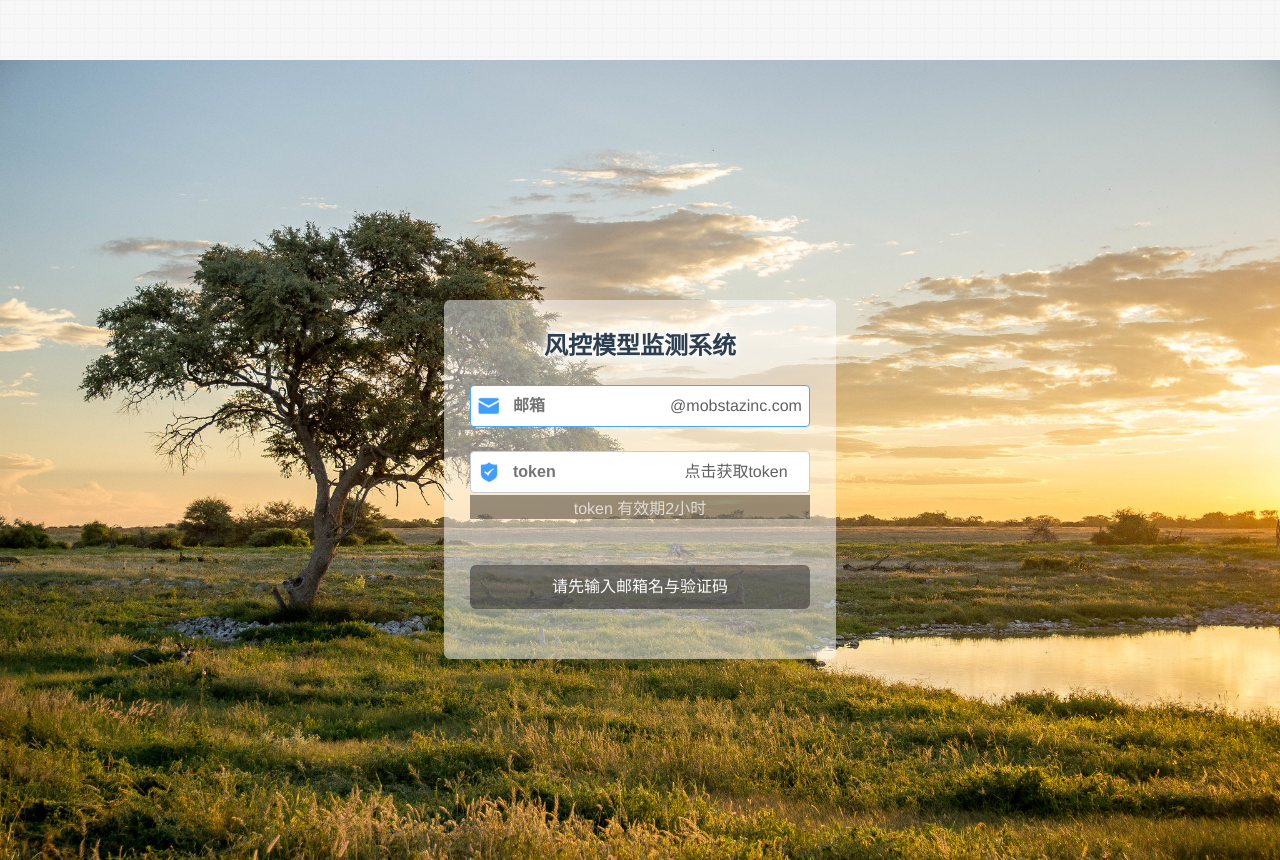
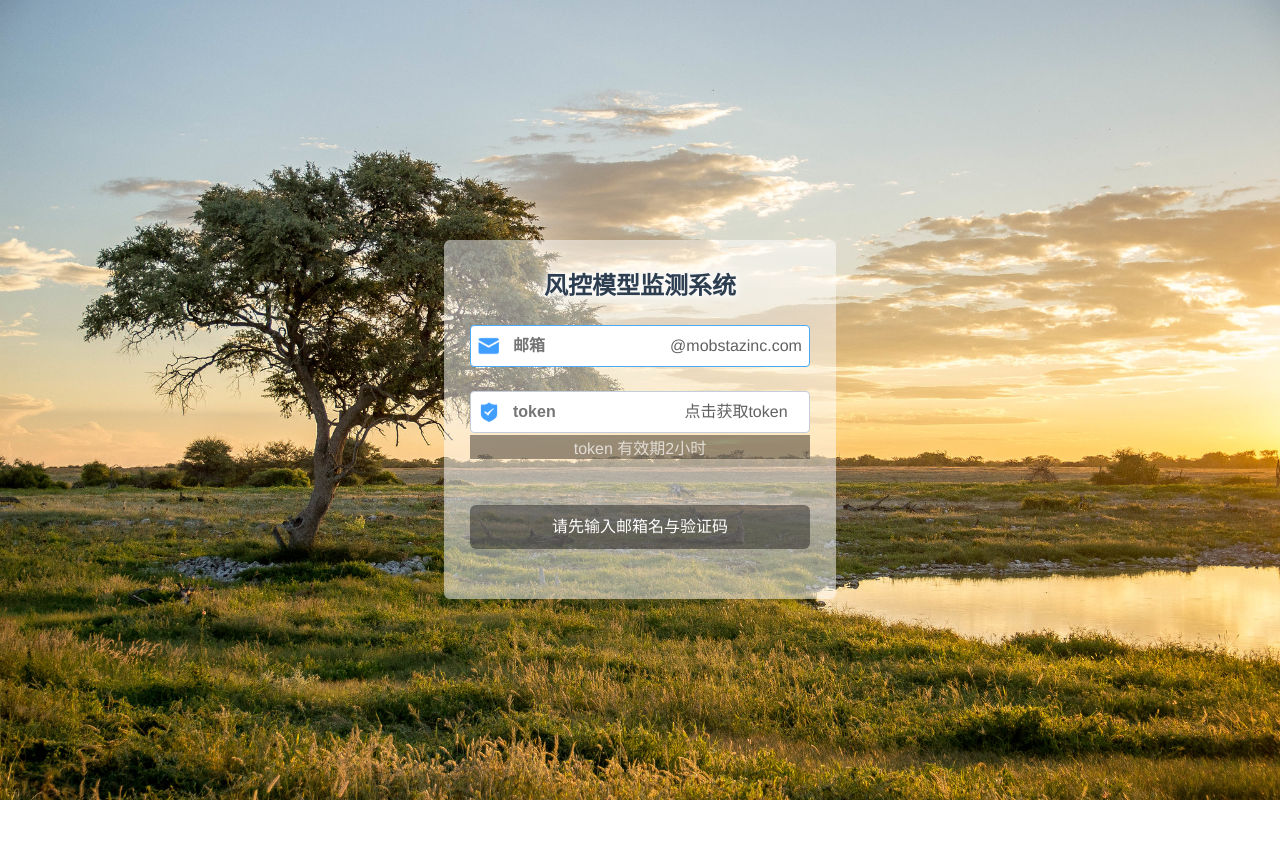
Before and after one commit to hao-chn/chartFrontEnd, a Vue app: page /chart in a window 1280 px wide. After the commit the page ends 800 px from the top, so only its background shows below. Built offline with nearby package versions, Linux system fonts and the light colour scheme; what vue-jsonp would draw is missing.

Commit message:
布局变动
布局调整

```diff
--- a/src/pages/charts/chart.vue
+++ b/src/pages/charts/chart.vue
@@ -92,6 +92,9 @@
                 </el-input>
             </div>
 
+            <h4 style="display: inline-block;width: 280px;margin: 5px 10px 5px">（定义逾期天数）逾期<el-input-number v-model="num" :min='0' :max='31'  size="mini"  @change="handleChange" style="margin:10px 10px 20px 10px"></el-input-number>天</h4>
+            <h4 style="display: inline-block;width: 280px;margin: 5px 10px 5px">(定义分期期数标记）分期标的<el-input-number v-model="termMonth" :min='0' :max='24'  size="mini"  @change="handleChange" style="margin:10px 10px 20px 10px"></el-input-number>期</h4>
+
             <!--isometric-->
             <el-button-group v-show="!isometry"
                 style="color: #a8a8a8;display: inline-block;width: 280px;margin: 5px 10px 5px">
@@ -147,7 +150,68 @@
         </el-card>
 
 
+
+
+        <el-card class="box-card" id="monthChartsData" style="margin-bottom: 30px">
+            <!-- 月度变化情况 -->
+            <h3>月度分数变化情况<el-button @click="PSIMonthRefresh" style="margin:0 auto 20px 20px">{{refreshShow}}</el-button></h3>
+            <h3 style="margin:20px auto 0 auto">逾期情况</h3>
+
+            <el-table :data="delinqucyByMonth" stripe style="width: 100%;white-space: pre-line!important">
+                <el-table-column prop="scorecut" label="分数段" width="180" header-align="center"></el-table-column>
+                <el-table-column v-for="(item,index0) in PSIMonth" :key="index0" :prop="item[0]" :label= "item[0].replace(/-\d*$/g,'')" header-align="center">
+                </el-table-column>
+            </el-table>
+
+            <h3 style="margin:20px auto 0 auto">申请用户分布情况</h3>
+
+            <el-table :data="applyRatioByMonth" stripe style="width: 100%;white-space: pre-line!important">
+                <el-table-column prop="scorecut" label="分数段" width="180" header-align="center"></el-table-column>
+                <el-table-column v-for="(item,index0) in PSIMonth" :key="index0" :prop="item[0]" :label= "item[0].replace(/-\d*$/g,'')" header-align="center">
+                </el-table-column>
+            </el-table>
+
+            <h3 style="margin:20px auto 0 auto">分数/特征分离度(KS)</h3>
+
+            <el-table :data="ksByMonth" stripe style="width: 100%;white-space: pre-line!important">
+                <el-table-column prop="scorecut" label="分数段" width="180" header-align="center"></el-table-column>
+                <el-table-column v-for="(item,index0) in PSIMonth" :key="index0" :prop="item[0]" :label= "item[0].replace(/-\d*$/g,'')" header-align="center">
+                </el-table-column>
+            </el-table>
+
+            <!--chart-->
+            <h3 style="margin:20px auto 0 auto">分数分布</h3>
+            <el-button-group>
+                <el-button type="primary" @click="monthOverdue(seriesMon)">数量</el-button>
+                <el-button type="primary" @click="monthOverdue_Ratio(seriesMonRatio)">比例<i class=" el-icon--right"></i></el-button>
+            </el-button-group>
+            <div id="overdueMonth" :style="{width:'100%',height:'400px'}" style="margin-top:10px"></div>
+
+            <!-- PSI月度分布表 -->
+            <div id="PSIMonthIn" style="margin:20px auto 20px auto">
+
+                <h3>PSI分布</h3>
+
+                <el-table :data="tableDataPSIMonthIn">
+                    <el-table-column prop="vertical" label="">
+                    </el-table-column>
+
+                    <el-table-column v-for="(item,index0) in PSIMonth" :key="index0" :prop="item[0]" :label= "item[0].replace(/-\d*$/g,'')" header-align="center">
+                        <template slot-scope="scope" >
+                            <el-popover trigger="hover" placement="top">
+                            <p>{{scope.row[item[0].replace(/-\d*$/g,'')]}}</p>
+                            <div slot="reference" class="name-wrapper">
+                                <el-tag size="medium" class="scopeRow" :class="scope.row[item[0].replace(/-\d*$/g,'')]>=0.2?'red':''" >{{scope.row[item[0].replace(/-\d*$/g,'')]}}</el-tag>
+                            </div>
+                            </el-popover>
+                        </template>
+                    </el-table-column>
+                </el-table>
+            </div>
+
+        </el-card>
         <el-card class="box-card" id="chartAB" style="margin-bottom: 30px">
+            <h3>AB组对照比较（月份数据细分）</h3>
             <div style="display: flex;justify-content: space-around">
                 <div id="SizerA">
                     <el-date-picker
@@ -189,12 +253,8 @@
 
 
             <!--chart-->
-            <h4>（定义逾期天数）逾期<el-input-number v-model="num" :min='0' :max='31'  size="mini"  @change="handleChange" style="margin:10px 10px 20px 10px"></el-input-number>天</h4>
-            <h4> (定义分期期数标记）分期标的<el-input-number v-model="termMonth" :min='0' :max='24'  size="mini"  @change="handleChange" style="margin:10px 10px 20px 10px"></el-input-number>期</h4>
+
             <div id="ABOverdue" :style="{width:'100%',height:'400px'}"></div>
-
-
-
             <!--type-->
             <el-button-group>
                 <el-button type="primary" :class="{active1:backgroundColor6 == 1}" @click="overdue_num">
@@ -207,66 +267,6 @@
             <!--chart-->
             <div id="myOverdue" :style="{width:'100%',height:'330px'}"></div>
         </el-card>
-
-        <el-card class="box-card" id="chartAB" style="margin-bottom: 30px">
-            <!-- 月度变化情况 -->
-            <h3>月度分数变化情况<el-button @click="PSIMonthRefresh" style="margin:0 auto 20px 20px">{{refreshShow}}</el-button></h3>
-            <h3 style="margin:20px auto 0 auto">逾期情况</h3>
-
-            <el-table :data="delinqucyByMonth" stripe style="width: 100%;white-space: pre-line!important">
-                <el-table-column prop="scorecut" label="分数段" width="180" header-align="center"></el-table-column>
-                <el-table-column v-for="(item,index0) in PSIMonth" :key="index0" :prop="item[0]" :label= "item[0].replace(/-\d*$/g,'')" header-align="center">
-                </el-table-column>
-            </el-table>
-
-            <h3 style="margin:20px auto 0 auto">申请用户分布情况</h3>
-
-            <el-table :data="applyRatioByMonth" stripe style="width: 100%;white-space: pre-line!important">
-                <el-table-column prop="scorecut" label="分数段" width="180" header-align="center"></el-table-column>
-                <el-table-column v-for="(item,index0) in PSIMonth" :key="index0" :prop="item[0]" :label= "item[0].replace(/-\d*$/g,'')" header-align="center">
-                </el-table-column>
-            </el-table>
-
-            <h3 style="margin:20px auto 0 auto">分数/特征分离度(KS)</h3>
-
-            <el-table :data="ksByMonth" stripe style="width: 100%;white-space: pre-line!important">
-                <el-table-column prop="scorecut" label="分数段" width="180" header-align="center"></el-table-column>
-                <el-table-column v-for="(item,index0) in PSIMonth" :key="index0" :prop="item[0]" :label= "item[0].replace(/-\d*$/g,'')" header-align="center">
-                </el-table-column>
-            </el-table>
-
-            <!--chart-->
-            <h3 style="margin:20px auto 0 auto">分数分布</h3>
-            <el-button-group>
-                <el-button type="primary" @click="monthOverdue(seriesMon)">数量</el-button>
-                <el-button type="primary" @click="monthOverdue_Ratio(seriesMonRatio)">比例<i class=" el-icon--right"></i></el-button>
-            </el-button-group>
-            <div id="overdueMonth" :style="{width:'100%',height:'400px'}" style="margin-top:10px"></div>
-
-            <!-- PSI月度分布表 -->
-            <div id="PSIMonthIn" style="margin:20px auto 20px auto">
-
-                <h3>PSI分布</h3>
-
-                <el-table :data="tableDataPSIMonthIn">
-                    <el-table-column prop="vertical" label="">
-                    </el-table-column>
-
-                    <el-table-column v-for="(item,index0) in PSIMonth" :key="index0" :prop="item[0]" :label= "item[0].replace(/-\d*$/g,'')" header-align="center">
-                        <template slot-scope="scope" >
-                            <el-popover trigger="hover" placement="top">
-                            <p>{{scope.row[item[0].replace(/-\d*$/g,'')]}}</p>
-                            <div slot="reference" class="name-wrapper">
-                                <el-tag size="medium" class="scopeRow" :class="scope.row[item[0].replace(/-\d*$/g,'')]>=0.2?'red':''" >{{scope.row[item[0].replace(/-\d*$/g,'')]}}</el-tag>
-                            </div>
-                            </el-popover>
-                        </template>
-                    </el-table-column>
-                </el-table>
-            </div>
-
-        </el-card>
-
         <!--scoreTable-->
         <el-card class="box-card" id="table01" style="text-align: left;margin-bottom: 20px;text-align: center;">
             <el-row>
@@ -301,7 +301,7 @@
             </el-row>
         </el-card>
         <!-- 模型KS值 -->
-        <el-card class="box-card" id="chartAB" style="margin-bottom: 30px">
+        <el-card class="box-card" id="chartAB" style="margin-bottom: 30px;display: none">
             <h4 style="margin:20px 0">KS值</h4>
             <el-table
                 :data="tableDataOverdue"
@@ -332,7 +332,7 @@
             <!-- 逾期表现折线图 -->
             <div id="overdueExpression" class="marginTop60" :style="{width:'100%',height:'400px'}"></div>
         </el-card>
-        <el-card class="box-card" id="chartAB" style="margin-bottom: 30px">
+        <el-card class="box-card" id="chartAB" style="margin-bottom: 30px;display: none">
             <h4 style="margin:20px 0">CUT值监控</h4>
             <el-table
                 :data="tableDataCut"
@@ -2345,6 +2345,9 @@ import { watch } from 'fs';
     .el-table .cell{
       white-space: pre-line!important;
     }
+    .el-header{
+        height:60px!important;
+    }
 </style>
 
 
--- a/src/pages/charts/chart_ART.vue
+++ b/src/pages/charts/chart_ART.vue
@@ -1102,7 +1102,14 @@
         }
     }
 </script>
-
+<style>
+    .el-table .cell{
+      white-space: pre-line!important;
+    }
+    .el-header{
+        height:60px!important;
+    }
+</style>
 <style scoped>
     #chart_ART {
         margin: 10px;
--- a/src/pages/charts/embedding.vue
+++ b/src/pages/charts/embedding.vue
@@ -128,7 +128,14 @@
         }
     }
 </script>
-
+<style>
+    .el-table .cell{
+      white-space: pre-line!important;
+    }
+    .el-header{
+        height:60px!important;
+    }
+</style>
 <style scoped>
     .ebdList {
         display: inline-block;
--- a/src/pages/charts/table.vue
+++ b/src/pages/charts/table.vue
@@ -110,7 +110,14 @@
 
     }
 </script>
-
+<style>
+    .el-table .cell{
+      white-space: pre-line!important;
+    }
+    .el-header{
+        height:60px!important;
+    }
+</style>
 <style scoped>
 
 </style>
--- a/src/pages/charts/test.vue
+++ b/src/pages/charts/test.vue
@@ -77,7 +77,14 @@
         }
     }
 </script>
-
+<style>
+    .el-table .cell{
+      white-space: pre-line!important;
+    }
+    .el-header{
+        height:60px!important;
+    }
+</style>
 <style scoped>
 
 </style>
--- a/src/pages/login/login.vue
+++ b/src/pages/login/login.vue
@@ -125,6 +125,11 @@
         }
     }
 </script>
+<style>
+    .el-header{
+        height:0!important;
+    }
+</style>
 
 <style scoped>
 
```
